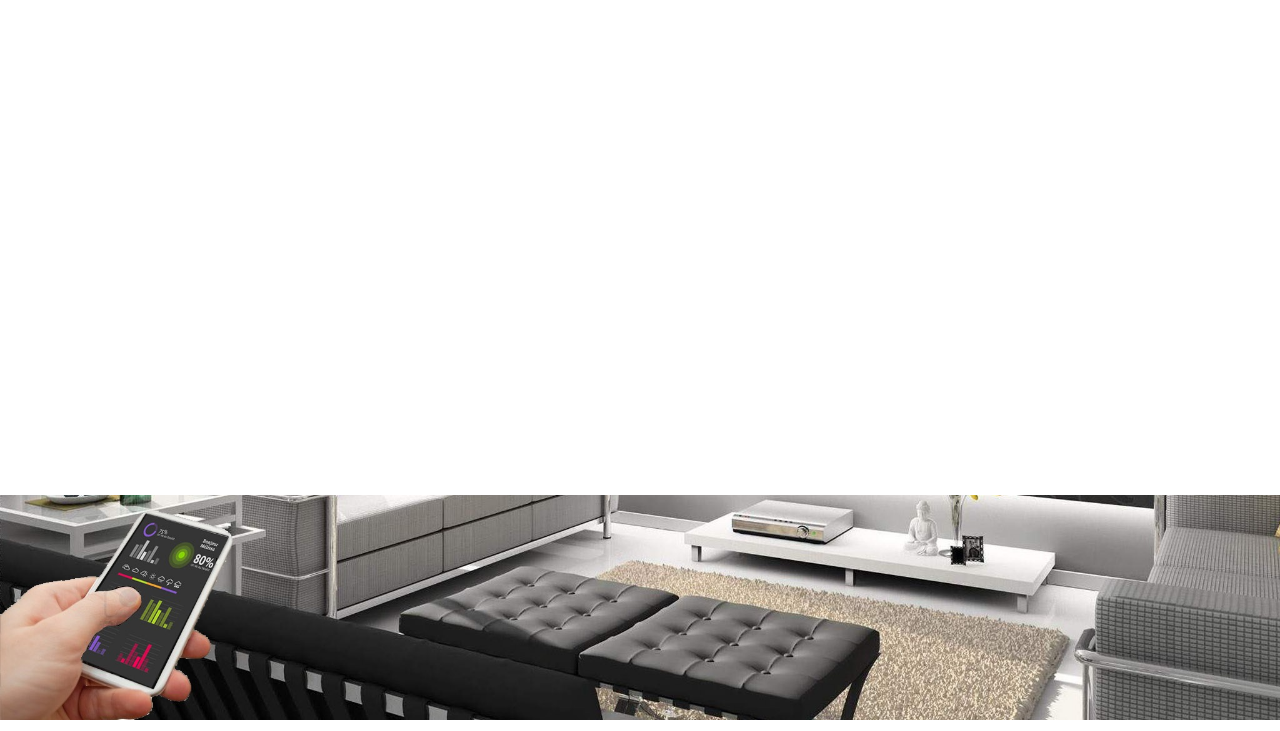
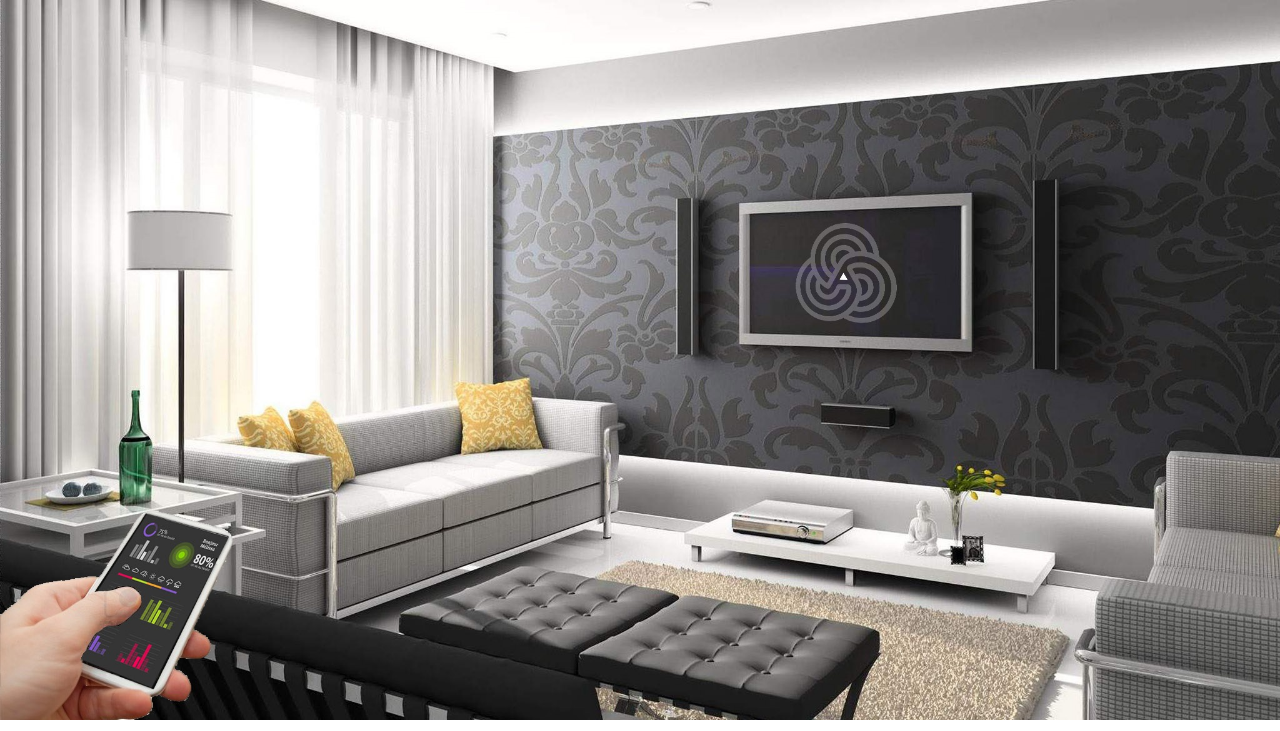
Before and after one commit to AdrienMb/BlueHouse, a PHP site: page /Vue/footer.php in a window 1280 px wide. Shown: the top 731 px of the page. Run offline with PHP 8.4, Linux system fonts and the light colour scheme.

Commit message:
reparation footer

```diff
--- a/Styles/flexbox.css
+++ b/Styles/flexbox.css
@@ -131,9 +131,10 @@ footer li a {
 }
 .fondFooter{
   position: fixed;
+  bottom: 0;
   margin-top: -65px;
   width:200%;
-  height:70%;
+  height:70px;
   left: -50%;
   background-color:white;
   margin-bottom: 0px;
```
